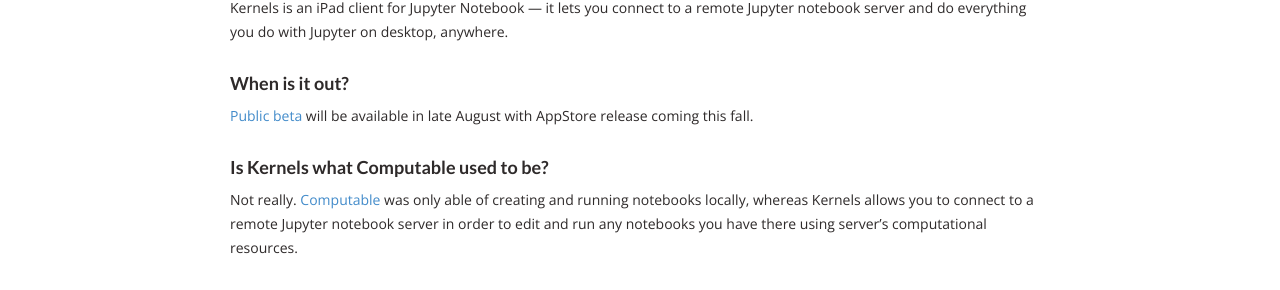
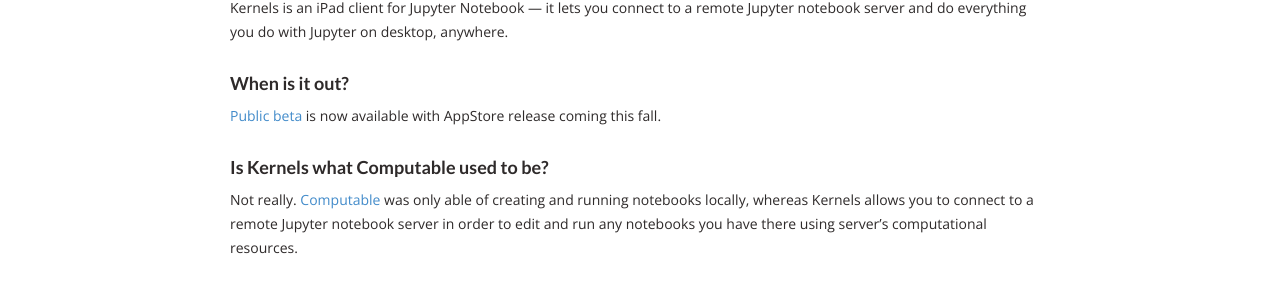
Before and after one commit to test-juno-sh/juno-website-test, a Jekyll site: the page built from _posts/2017-08-20-faq.markdown, in a window 1280 px wide and 1239 px high. Shown: the part 290-580 px from the top of the window. Built offline with Jekyll 4.4.1, drawn with Linux system fonts in a browser that asks for light colours; nearby versions of some CDN libraries.

Commit message:
Amend FAQ with beta already available.

```diff
--- a/_posts/2017-08-20-faq.markdown
+++ b/_posts/2017-08-20-faq.markdown
@@ -12,7 +12,7 @@
 Kernels is an iPad client for Jupyter Notebook — it lets you connect to a remote Jupyter notebook server and do everything you do with Jupyter on desktop, anywhere.
 
 #### When is it out?
-[Public beta](/#mce-EMAIL){:target="_blank"} will be available in late August with AppStore release coming this fall.
+[Public beta](/#mce-EMAIL){:target="_blank"} is now available with AppStore release coming this fall.
 
 #### Is Kernels what Computable used to be?
 Not really. [Computable](http://computableapp.com){:target="_blank"} was only able of creating and running notebooks locally, whereas Kernels allows you to connect to a remote Jupyter notebook server in order to edit and run any notebooks you have there using server's computational resources.
```
